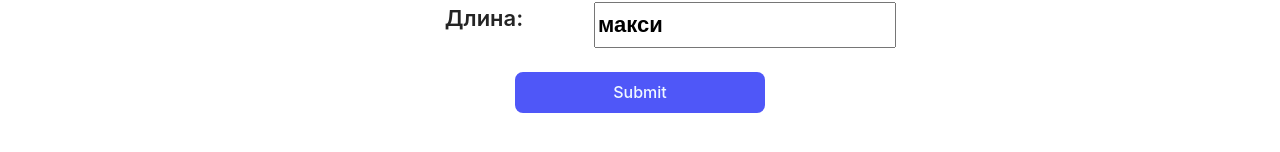
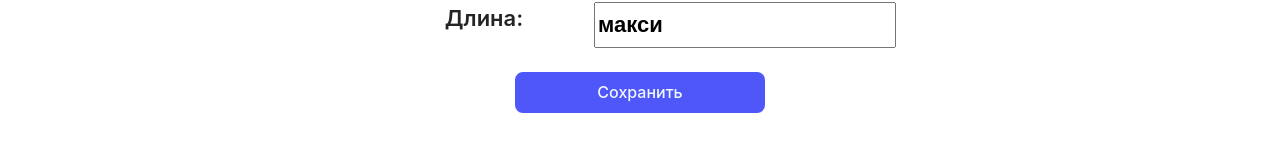
Before and after one commit to Mali-zi/selsup, a React (Vite) app: page / in a window 1280 px wide. Both pictures are taken after a click on the button "Редактировать Model". Shown: the part 428-580 px from the top of the page. Built offline with nearby package versions, Linux system fonts and the light colour scheme.

Commit message:
fix: change button value

```diff
--- a/src/components/EditModel.tsx
+++ b/src/components/EditModel.tsx
@@ -115,7 +115,7 @@ export default function EditModel(props: EditModelProps) {
       </ul>
 
       <button type='submit' disabled={!isFormValid}>
-        Submit
+        Сохранить
       </button>
     </form>
   );
```
